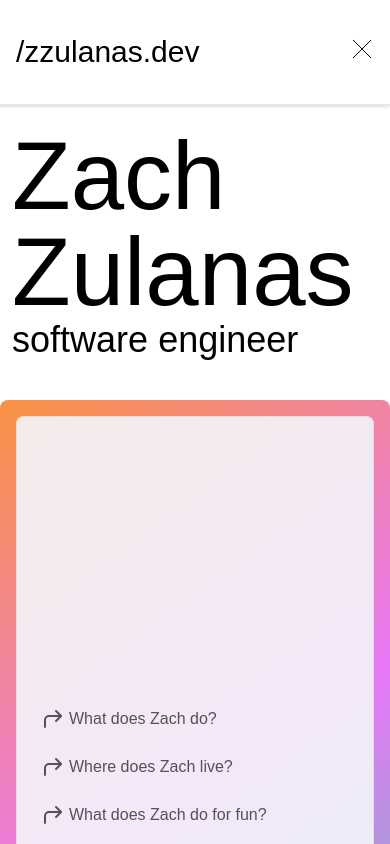
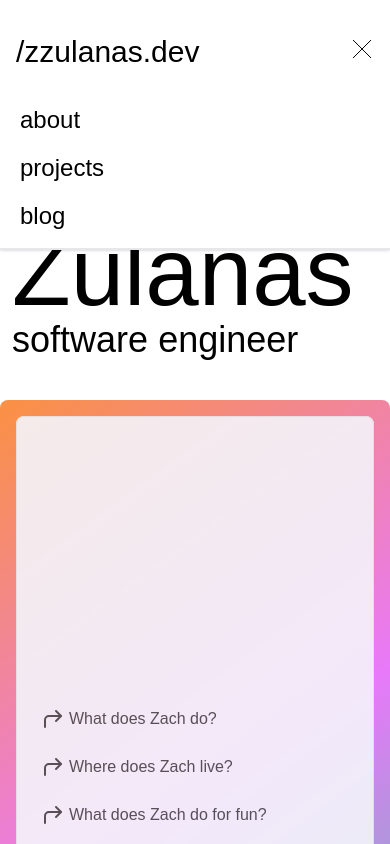
Before and after one commit to zzulanas/zzulanas.dev, a Next.js app: page / in a window 390 px wide. Both pictures are taken after a click on the button 361 px from the left and 48 px from the top of the page. Shown: the top 844 px of the page. Built offline with nearby package versions, Linux system fonts and the light colour scheme; a web font is replaced by a local one.

Commit message:
navbar workin on mobile

```diff
--- a/components/layout/nav.tsx
+++ b/components/layout/nav.tsx
@@ -6,12 +6,13 @@ import { riseWithFade, staggerChildren } from "@/utils/animations";
 import AnimatedText from "../AnimatedText";
 import { usePathname } from "next/navigation";
 import MenuButton from "../ui/MenuButton";
+import { useState } from "react";
 
 // TODO: figure out how to get staggered animation for zzulanas.dev and rest of nav
 
 export default function Nav() {
   const pathname = usePathname();
-  console.log(pathname);
+  const [isOpen, setOpen] = useState(false);
   const isAboutSelected = pathname === "/about";
   const isProjectsSelected = pathname === "/projects";
   const isBlogSelected = pathname === "/blog";
@@ -70,10 +71,53 @@ export default function Nav() {
               />
             </Link>
           </motion.div>
-          <div className="md:hidden">
+          <div className="md:hidden" onClick={() => setOpen(!isOpen)}>
             <MenuButton />
           </div>
         </motion.div>
+        {isOpen && (
+          <motion.div
+            className="mx-5 flex md:flex-row flex-col gap-4 pb-4"
+            variants={staggerChildren}
+          >
+            <Link
+              href="/about"
+              className="group text-sky-600 transition duration-100"
+            >
+              <AnimatedText
+                title="about"
+                className={
+                  "text-2xl link link-underline link-underline-black text-black " +
+                  (isAboutSelected ? "selected-tab" : "")
+                }
+              />
+            </Link>
+            <Link
+              href="/projects"
+              className="group text-sky-600 transition duration-100"
+            >
+              <AnimatedText
+                title="projects"
+                className={
+                  "text-2xl link link-underline link-underline-black text-black " +
+                  (isProjectsSelected ? "selected-tab" : "")
+                }
+              />
+            </Link>
+            <Link
+              href="/blog"
+              className="group text-sky-600 transition duration-100"
+            >
+              <AnimatedText
+                title="blog"
+                className={
+                  "text-2xl link link-underline link-underline-black text-black " +
+                  (isBlogSelected ? "selected-tab" : "")
+                }
+              />
+            </Link>
+          </motion.div>
+        )}
       </div>
     </LayoutGroup>
   );
```
